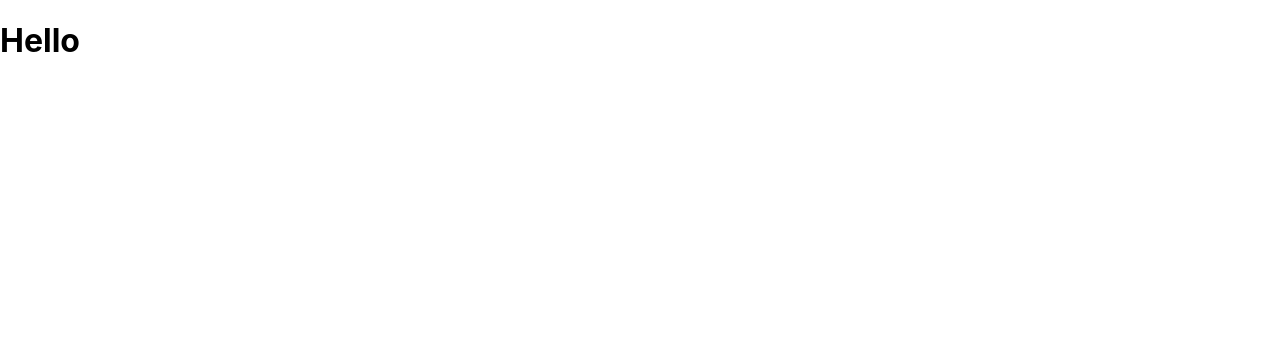
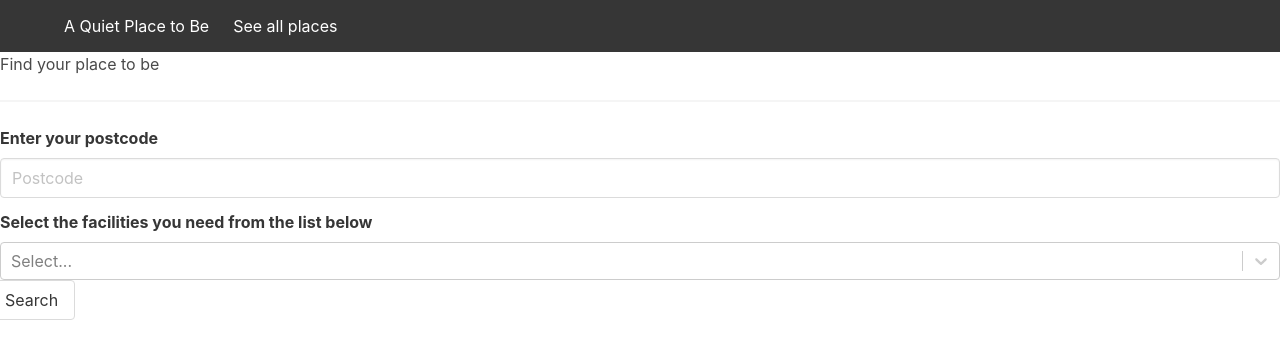
Before and after one commit to ckapak/sei-project-4, a React (Create React App) app in the folder frontend/: page / in a window 1280 px wide. Shown: the top 358 px of the page. Built offline with nearby package versions, Linux system fonts and the light colour scheme.

Commit message:
added homepage and all page

```diff
--- a/frontend/src/App.js
+++ b/frontend/src/App.js
@@ -1,9 +1,23 @@
 import React from 'react'
+import { BrowserRouter, Route, Switch } from 'react-router-dom'
+// import ReactDOM from 'react-dom'
+import '../src/stylesheets/main.scss'
+import 'bulma'
 
-function App() {
-  return (
-    <h1>Hello</h1>
-  )
-}
+import Home from './components/Home'
+import Navbar from './components/Navbar'
+import All from './components/PlacesAll'
 
-export default App;
+const App = () => (
+  <BrowserRouter>
+    <main>
+      <Navbar />
+      <Switch>
+        <Route exact path="/" component={Home} />
+        <Route path="/places" component={All} />
+      </Switch>
+    </main>
+  </BrowserRouter>
+)
+
+export default App
--- /dev/null
+++ b/frontend/src/components/Home.js
@@ -0,0 +1,85 @@
+// user inputs their postcode
+// clicks on multiple categories
+// filters through the list of places,
+// page gives you a list of places
+
+import React from 'react'
+import Select from 'react-select'
+
+class Home extends React.Component {
+
+  state = {
+    search_data: {
+      postcode: '',
+      choices: ['']
+    }
+  }
+
+  options = [
+    { value: 'desks', label: 'Desks'},
+    { value: 'charging', label: 'Charging Point'},
+    { value: 'cafe', label: 'Cafe onsite'},
+    { value: 'sofas', label: 'Comfy sofas'},
+    { value: 'wifi', label: 'Wifi'}
+  ]
+
+  handleMultiChange = (selected) => {
+    const choices = selected ? selected.map(item => item.value) : []
+    const search_data = { ...this.state.search_data, choices }
+    this.setState({ search_data })
+  }
+
+  handleChange = e => {
+    const data = { ...this.state.data, [e.target.name]: e.target.value }
+    this.setState({ data })
+  }
+
+  handleSubmit = (e) => {
+    e.preventDefault()
+    const find_location = {
+      ...this.state.data,
+      postcode: this.state.data.postcode.replace(' ', ''),
+    }
+    this.props.history.push({
+      pathname: '/places',
+      search: '',
+      state: { find_location }
+    })
+  }
+
+    render() {
+      // const { search_data } = this.state
+      return (
+        <>
+          <h1>Find your place to be</h1>
+          <hr />
+          <form>
+            <div className="field">
+            <label className="label">Enter your postcode</label>
+            <input
+              type="text"
+              className="input u-full-width user-input"
+              placeholder="Postcode"
+              onChange={this.handleChange}
+              name="postcode"
+              required={true}
+              />
+            </div>
+            <div className="field">
+              <label className="label">Select the facilities you need from the list below</label>
+              <div className="control">
+              <Select
+                options={this.options}
+                isMulti
+                onChange={this.handleMultiChange}
+              />
+              </div>
+            </div>
+            <button className="button offset-by-three six columns btn-home">Search</button>
+          </form>
+        </>
+      )
+    }
+  }
+
+  export default Home
--- /dev/null
+++ b/frontend/src/components/Navbar.js
@@ -0,0 +1,20 @@
+import React from 'react'
+import { Link, withRouter } from 'react-router-dom'
+
+class NavBar extends React.Component {
+
+  render() {
+    return (
+      <nav className="navbar is-dark">
+        <div className="container">
+          <div className="navbar-brand">
+            <Link className="navbar-item" to="/">A Quiet Place to Be</Link>
+            <Link className="navbar-item" to="/places">See all places</Link>
+          </div>
+        </div>
+      </nav>
+    )
+  }
+}
+
+export default withRouter(NavBar)
--- /dev/null
+++ b/frontend/src/components/PlacesAll.js
@@ -0,0 +1,45 @@
+import React from 'react'
+import axios from 'axios'
+
+class PlacesAll extends React.Component {
+
+  state = {
+    data: {
+      name: '',
+      image: '',
+      address: ''
+    }
+  }
+
+  getData = async() => {
+    try {
+      const { data } = await axios.get('api/places/')
+      this.setState({ data })
+    } catch(err) {
+      console.log(err)
+    }
+  }
+
+  componentDidMount() {
+    this.getData()
+  }
+
+  render() {
+    const { data } = this.state
+    return(
+      <>
+        <h1>Index Page</h1>
+        {
+          data.length && data.map(data => {
+            return <div key={data.id}>
+              <p>{data.name}</p>
+              <img src={data.image} alt={data.name}/>
+              <p>{data.address}</p>
+              </div>
+          })
+        }
+      </>
+    )}
+
+}
+export default PlacesAll
```
Also changed, not shown: frontend/package.json (+6 -1 lines), frontend/src/components/PlacesIndex.js (added), frontend/src/stylesheets/main.scss (added), 2 other files (tests, documents, lock files or other folders).
